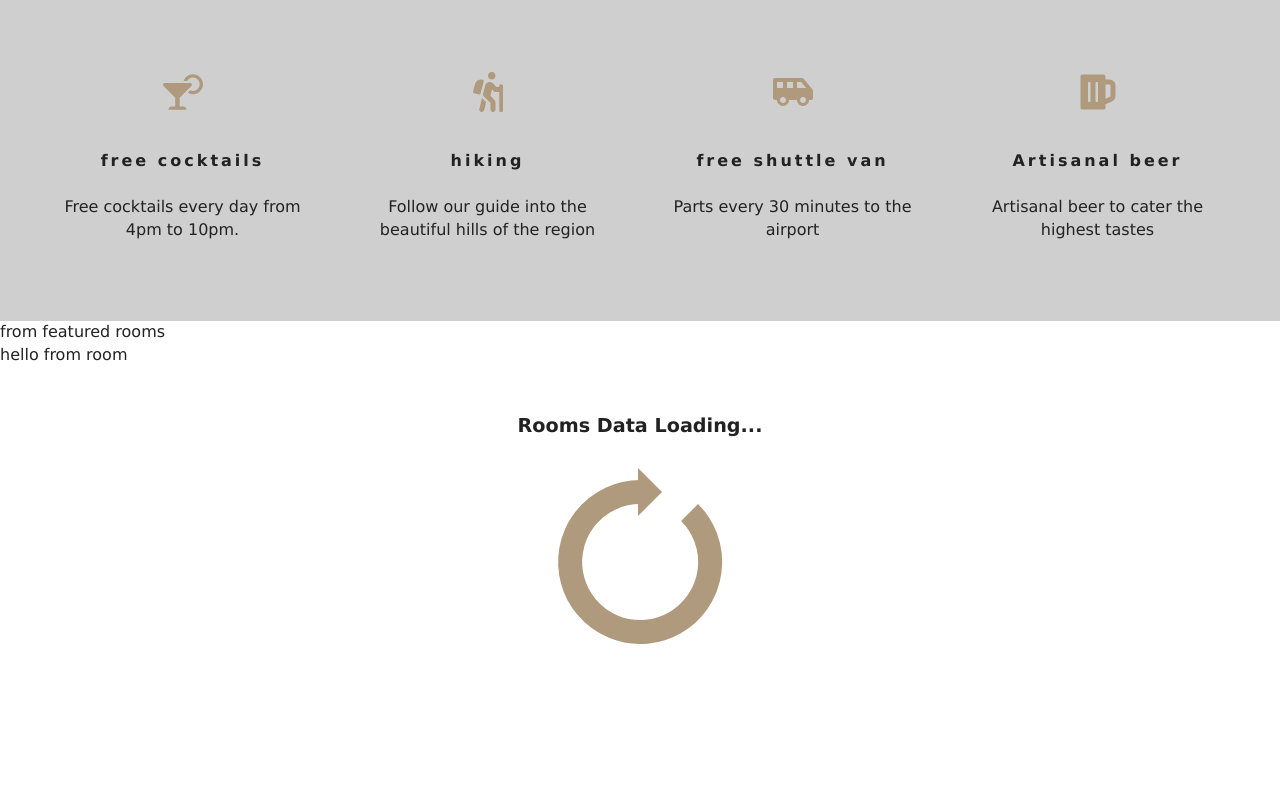
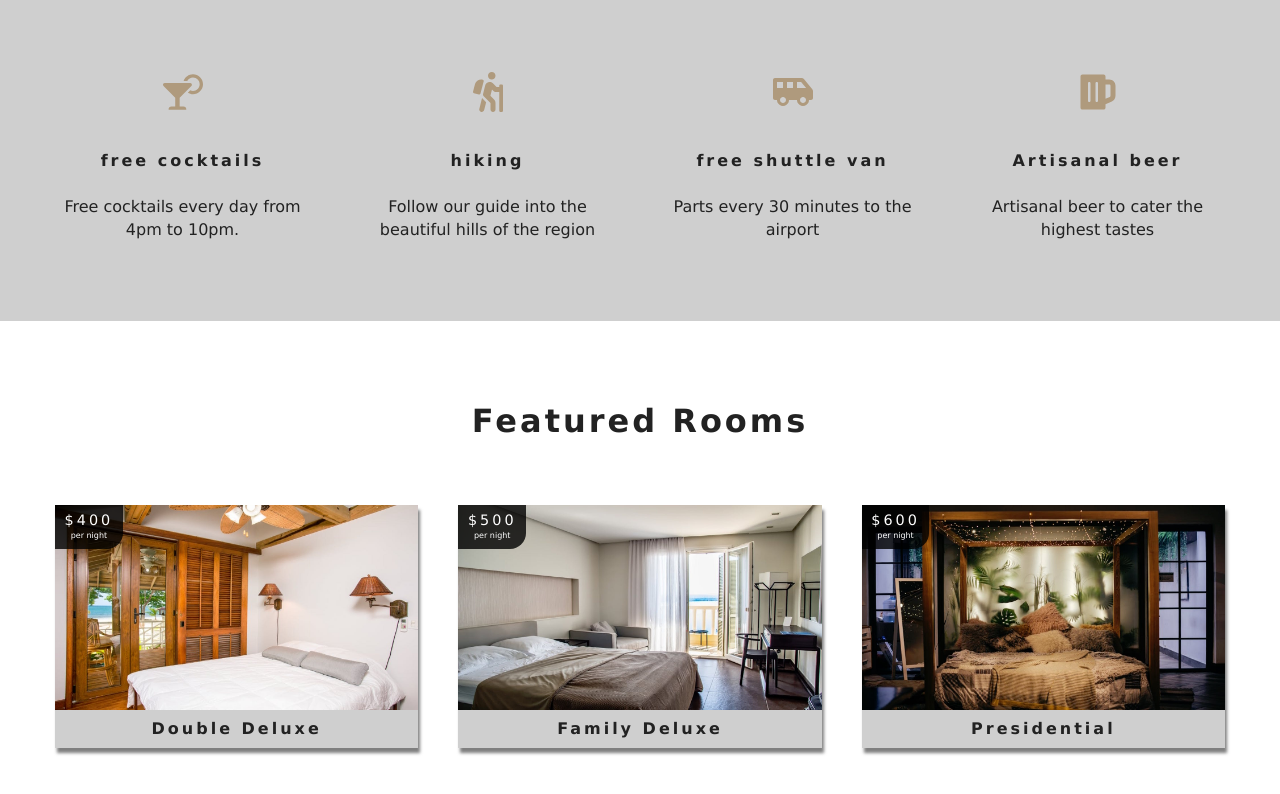
Before and after one commit to g-vega-cl/ReactTutorial, a React (Create React App) app in the folder resort-tutorial/: page / in a window 1280 px wide. Shown: the part 914-1708 px from the top of the page. Before the commit the page ends 1582 px from the top, so only its background shows below. Built offline with nearby package versions, Linux system fonts and the light colour scheme.

Commit message:
vid 2:48, built some singleRoom and context logic and images

```diff
--- a/resort-tutorial/src/components/FeaturedRooms.js
+++ b/resort-tutorial/src/components/FeaturedRooms.js
@@ -7,14 +7,17 @@ import Title from './Title';
 export default class FeaturedRooms extends React.Component {
 	static contextType = RoomContext;
 	render() {
-		const {featuredRooms : rooms} = this.context
-		console.log(rooms);
+		let { loading, featuredRooms : rooms} = this.context
+		rooms = rooms.map( room => {
+			return <Room key = {room.id} room = {room}/>
+		})
 		return (
-			<div>
-				from featured rooms
-				<Room/>
-				<Loading/>
-			</div>
+			<section className = "featured-rooms">
+				<Title title = "featured rooms"/>
+				<div className= "featured-rooms-center">
+					{loading?<Loading/>:rooms}
+				</div>
+			</section>
 		)
 	}
 }
--- a/resort-tutorial/src/components/Room.js
+++ b/resort-tutorial/src/components/Room.js
@@ -1,9 +1,33 @@
-import React from 'react'
+import React from 'react';
+import {Link} from 'react-router-dom';
+import defaultImg from '../images/room-1.jpeg';
+import PropTypes from 'prop-types';
+export default function Room({room}) {
 
-export default function Room() {
+	const{name,slug,images,price} = room;
+
 	return (
-		<div>
-			hello from room
-		</div>
+		<article className="room">
+			<div className="img-container">
+				<img src = {images[0] || defaultImg} alt="single room"/>
+				<div className = "price-top">
+					<h6>${price}</h6>
+					<p>per night</p>
+				</div>
+				<Link to = {'/rooms/${slug}'} className = "btn-primary room-link">
+					Features
+				</Link>
+			</div>
+			<p className="room-info">{name}</p>
+		</article>
 	)
 }
+
+Room.propTypes = {
+	room:PropTypes.shape({
+		name:PropTypes.string.isRequired,
+		slug:PropTypes.string.isRequired,
+		images:PropTypes.arrayOf(PropTypes.string).isRequired,
+		price:PropTypes.number.isRequired
+	})
+}
--- a/resort-tutorial/src/context.js
+++ b/resort-tutorial/src/context.js
@@ -34,12 +34,18 @@ formatData(items){
 		return room;
 
 	});
-	return tempItems
+	return tempItems;
 }
+
+	getRoom = (slug) =>	{
+		let tempRooms = [...this.state.rooms];
+		const room = tempRooms.find(room => room.slug===slug);
+		return room;
+	}
 
 	render() {
 		return (
-			<RoomContext.Provider value = {{...this.state}}>
+			<RoomContext.Provider value = {{...this.state, getRoom:this.getRoom}}>
 				{this.props.children}
 			</RoomContext.Provider>
 		)
--- a/resort-tutorial/src/pages/SingleRoom.js
+++ b/resort-tutorial/src/pages/SingleRoom.js
@@ -1,11 +1,43 @@
-import React from 'react'
+import React, {Component} from 'react';
+import defaultBcg from '../images/room-1.jpeg';
+import Hero from '../components/Hero';
+import Banner from '../components/Banner';
+import {Link} from 'react-router-dom';
+import {RoomContext} from '../context';
 
 export default class SingleRoom extends React.Component {
+	constructor(props){
+		super(props);
+		this.state = {
+			slug:this.props.match.params.slug,
+			defaultBcg
+		};
+	}
+	static contextType = RoomContext;
+
 	render() {
+		const {getRoom} = this.context;
+		const room = getRoom(this.state.slug);
+		if(!room){
+			return(
+				<div className="error">
+					<h3> no such room can be found...</h3>
+					<Link to ='/rooms' className="btn-primary">
+						back to rooms
+					</Link>
+				</div>
+				)
+		}
+
+		const {name, description, capacity, size, price, extras, breakfast, pets, images} = room;
 		return (
-			<div>
-				hello from single room page
-			</div>
-		)
+			<Hero hero='roomsHero'>
+				<Banner title={`${name} room`}>
+					<Link to='/rooms' className="btn-primary">
+						back to rooms
+					</Link>
+				</Banner>
+			</Hero>
+		);
 	}
 }
```
